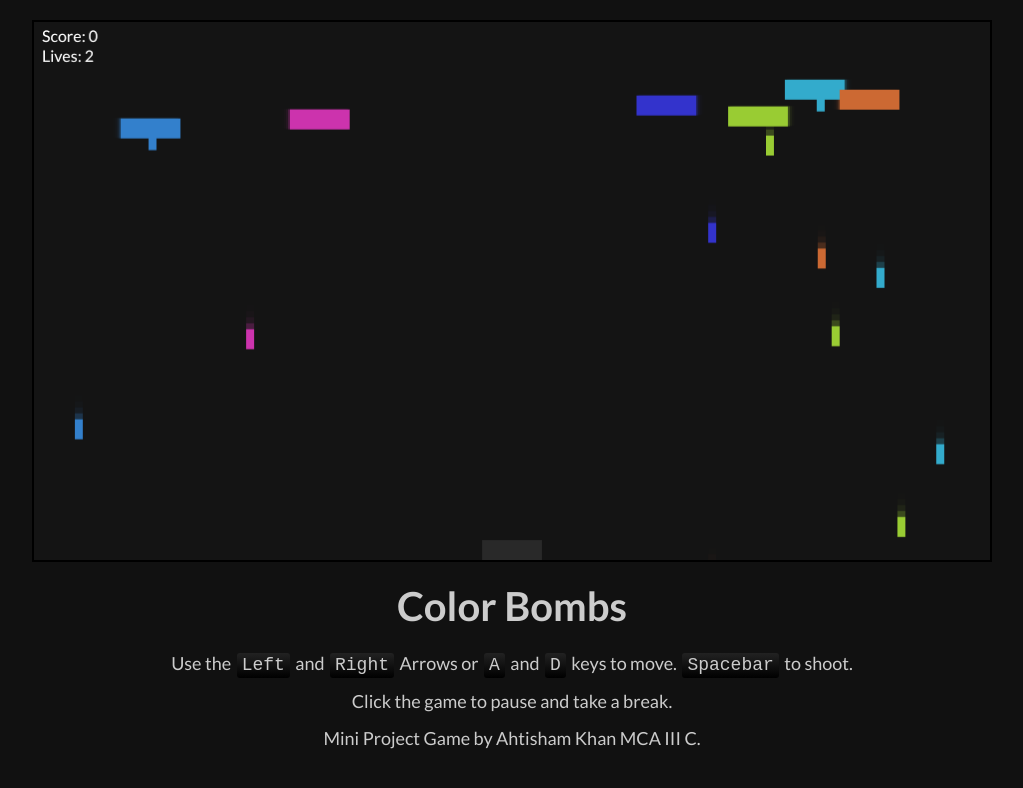
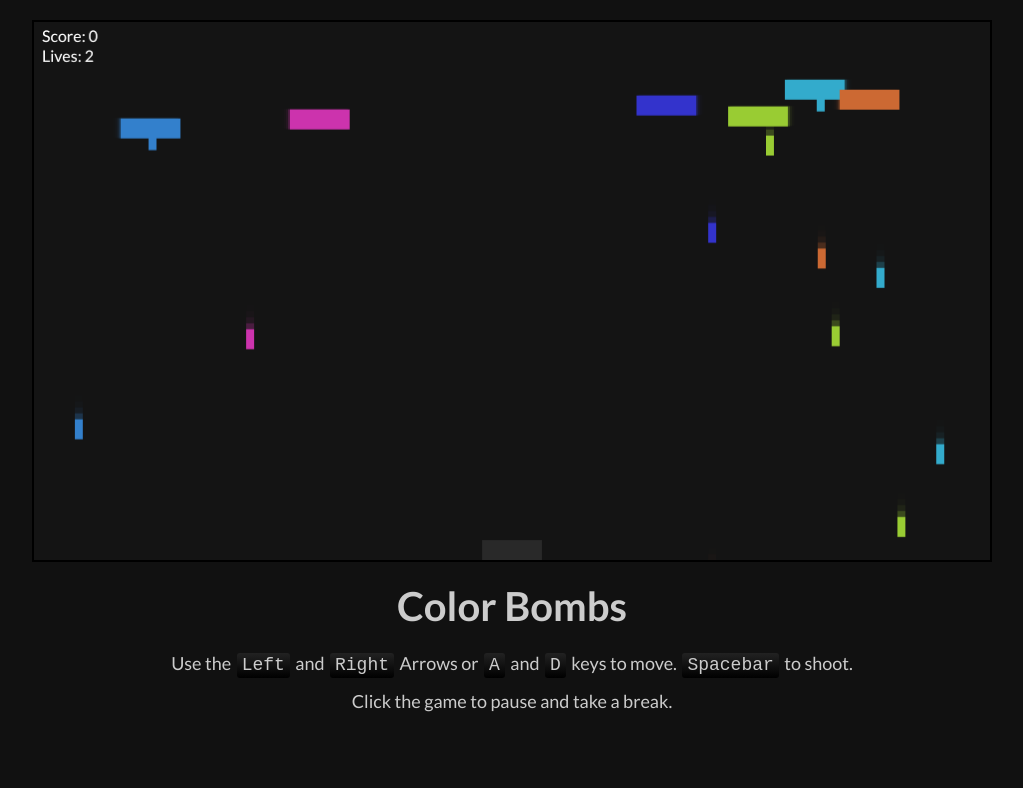
Before and after one commit to kishlaykiku/Colorbombs, a plain HTML site: page index.html in a window 1280 px wide. Shown: the whole page, without its empty margins (128-1151 px from the left). Drawn offline with Linux system fonts and the light colour scheme.

Commit message:
Update index.html

```diff
--- a/index.html
+++ b/index.html
@@ -22,7 +22,6 @@
                     move. <code>Spacebar</code> to shoot.</p>
 
                 <p>Click the game to pause and take a break.</p>
-                <p>Mini Project Game by Ahtisham Khan MCA III C.</p>
             </article>
         </div>
     </div>
```
